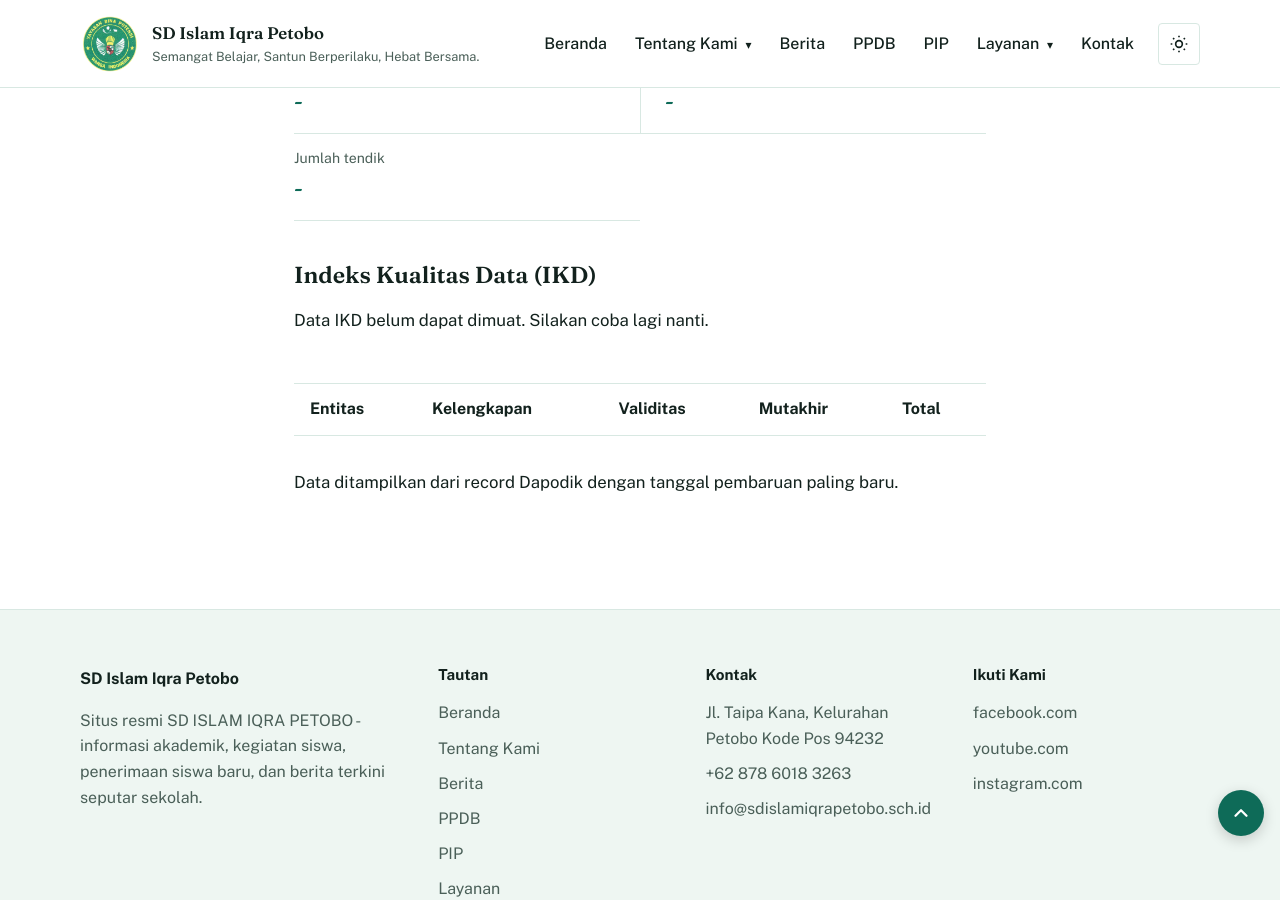
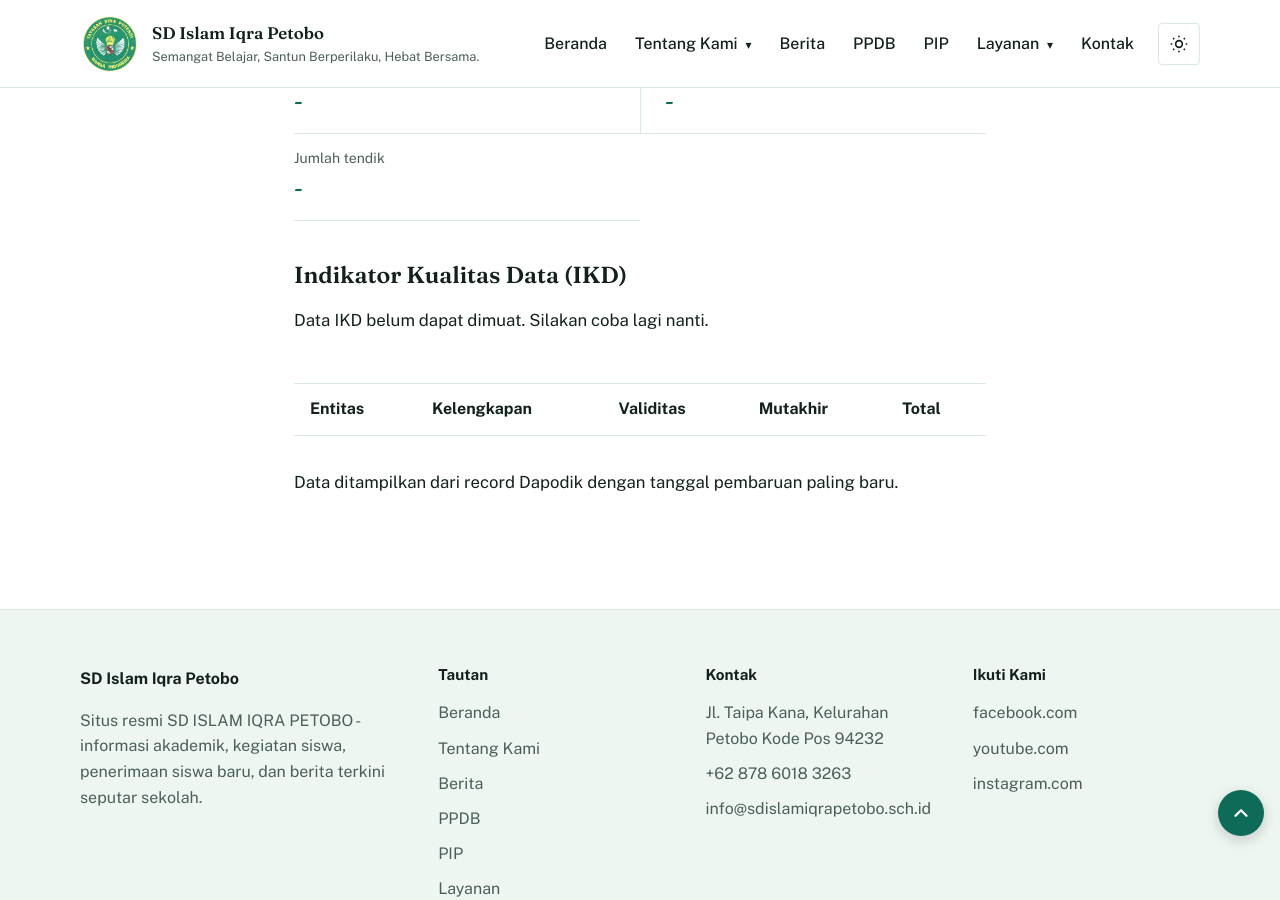
Before and after one commit to IQRADevl/iqradevl.github.io, a Jekyll site: the page built from data.md, in a window 1280 px wide and 900 px high, scrolled down 2380 px. Built offline with Jekyll 4.4.1, drawn with Linux system fonts in a browser that asks for light colours.

Commit message:
Fix IKD section terminology
Updated the Data Quality dashboard section heading to use the correct "Indikator Kualitas Data (IKD)" terminology, matching the intended metric label and reducing confusion for readers.

```diff
--- a/data.md
+++ b/data.md
@@ -90,7 +90,7 @@ permalink: /data/
 	</section>
 
 	<section class="report-section" aria-labelledby="report-ikd">
-		<h2 id="report-ikd">Indeks Kualitas Data (IKD)</h2>
+		<h2 id="report-ikd">Indikator Kualitas Data (IKD)</h2>
 		<p data-ikd-status aria-live="polite">Memuat data IKD...</p>
 		<div class="ikd-charts" data-ikd-charts aria-label="Grafik bundaran skor IKD per entitas"></div>
 		<div class="report-table-wrap">
```
